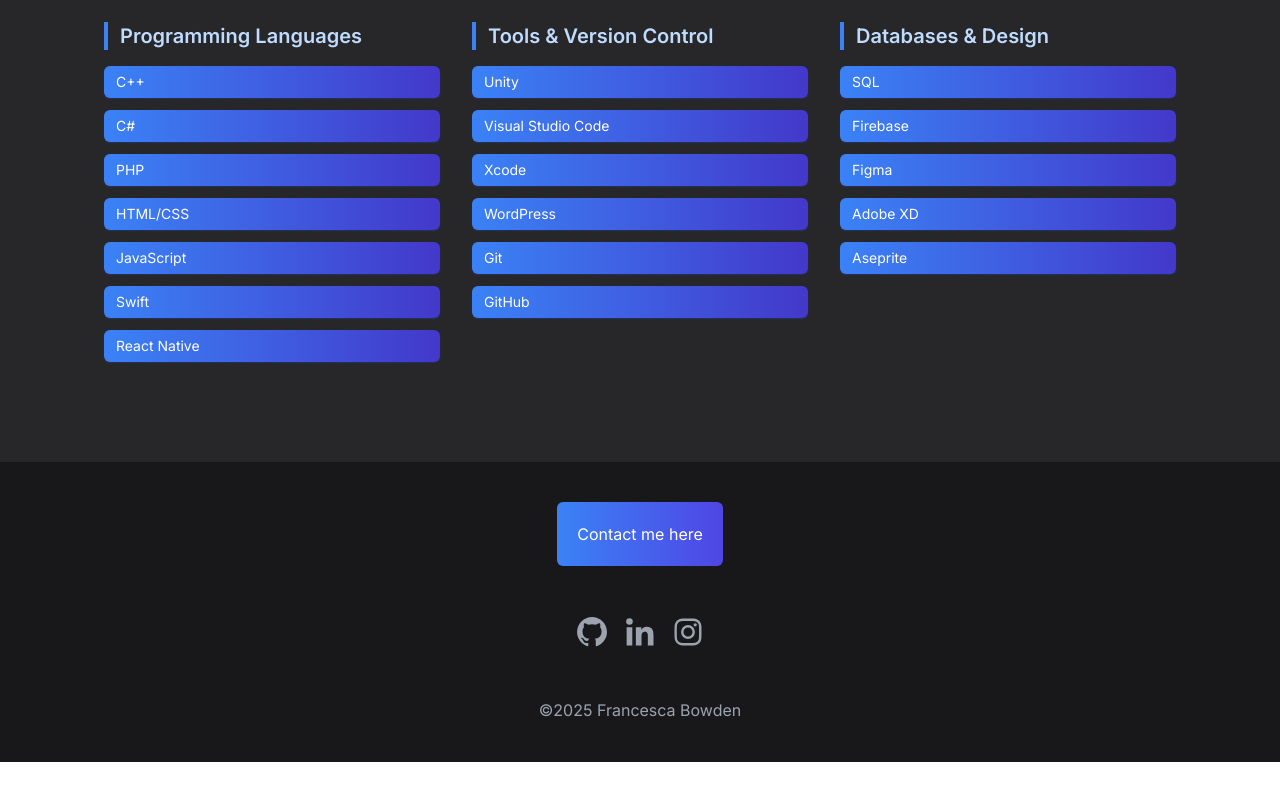
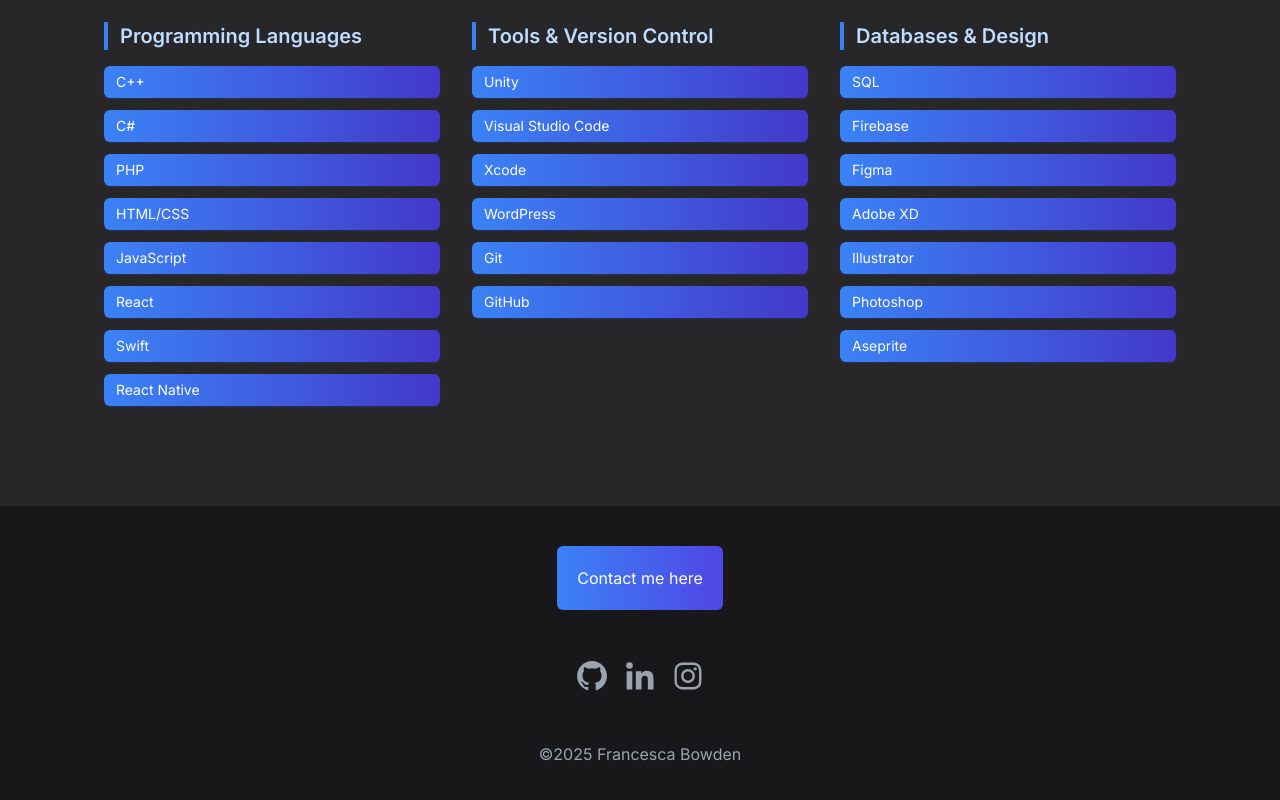
Before and after one commit to FranBowden/Portfolio, a React (Vite) app: page / in a window 1280 px wide. Shown: the part 2134-2934 px from the top of the page. Before the commit the page ends 2896 px from the top, so only its background shows below. Built offline with nearby package versions, Linux system fonts and the light colour scheme.

Commit message:
Update skillData.js

```diff
--- a/src/Data/skillData.js
+++ b/src/Data/skillData.js
@@ -7,6 +7,7 @@
       "PHP",
       "HTML/CSS",
       "JavaScript",
+      "React",
       "Swift",
       "React Native",
     ],
@@ -24,6 +25,6 @@
   },
   {
     category: "Databases & Design",
-    items: ["SQL", "Firebase", "Figma", "Adobe XD", "Aseprite"],
+    items: ["SQL", "Firebase", "Figma", "Adobe XD", "Illustrator", "Photoshop", "Aseprite"],
   },
 ];
```
